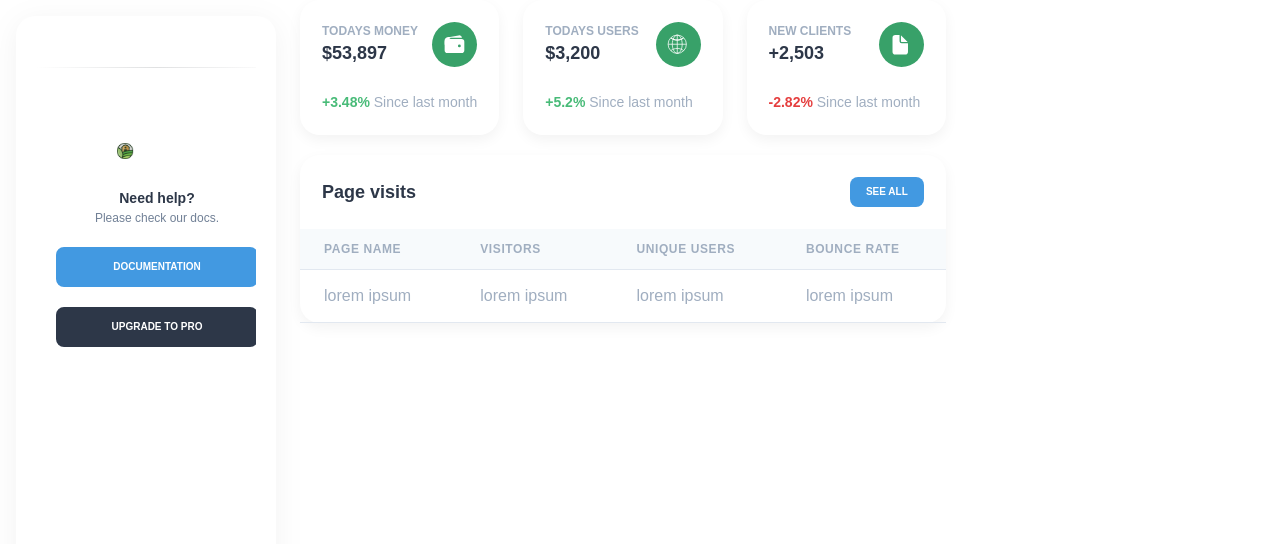
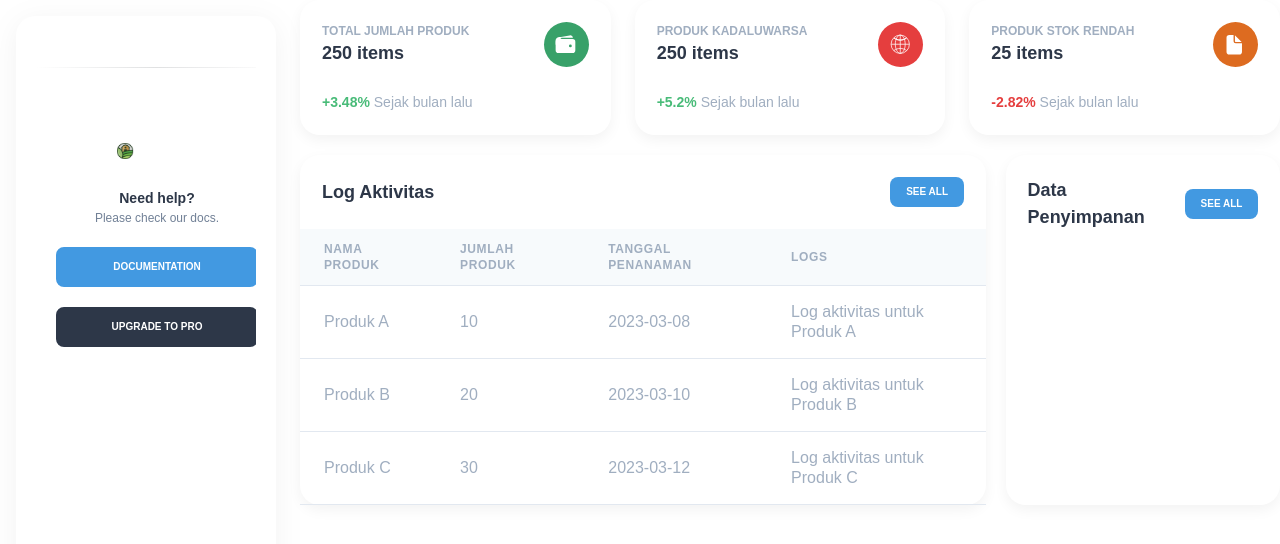
Before and after one commit to aruvin-s/smartfarm, a React (Vite) app: page / in a window 1280 px wide. Shown: the top 544 px of the page. Built offline with nearby package versions, Linux system fonts and the light colour scheme.

Commit message:
update dashboard

```diff
--- a/src/pages/Dashboard.jsx
+++ b/src/pages/Dashboard.jsx
@@ -41,11 +41,13 @@ export default function Dashboard() {
   return (
     <Flex>
       <Sidebar />
-      <Flex direction="column" ml={300}>
+      <Flex direction="column" ml={300} width="80%">
+        <Flex>
           <SimpleGrid
               columns={{ sm: 1, md: 2, xl: 3 }}
               spacing="24px"
               mb="20px"
+              width="100%"
             >
               <Card minH="125px">
                 <Flex direction="column">
@@ -63,7 +65,7 @@ export default function Dashboard() {
                         fontWeight="bold"
                         textTransform="uppercase"
                       >
-                    Todays Money
+                        TOTAL JUMLAH PRODUK
                       </StatLabel>
                       <Flex>
                         <StatNumber
@@ -71,7 +73,7 @@ export default function Dashboard() {
                           color={textColor}
                           fontWeight="bold"
                         >
-                      $53,897
+                          250 items
                         </StatNumber>
                       </Flex>
                     </Stat>
@@ -89,7 +91,7 @@ export default function Dashboard() {
                     <Text as="span" color="green.400" fontWeight="bold">
                       +3.48%{" "}
                     </Text>
-                Since last month
+                    Sejak bulan lalu
                   </Text>
                 </Flex>
               </Card>
@@ -109,7 +111,7 @@ export default function Dashboard() {
                         fontWeight="bold"
                         textTransform="uppercase"
                       >
-                    Todays Users
+                        PRODUK KADALUWARSA
                       </StatLabel>
                       <Flex>
                         <StatNumber
@@ -117,7 +119,7 @@ export default function Dashboard() {
                           color={textColor}
                           fontWeight="bold"
                         >
-                      $3,200
+                          250 items
                         </StatNumber>
                       </Flex>
                     </Stat>
@@ -126,7 +128,7 @@ export default function Dashboard() {
                       as="box"
                       h={"45px"}
                       w={"45px"}
-                  bg={iconBlue}
+                      bg="#E53E3E"
                     >
                       <GlobeIcon h={"24px"} w={"24px"} color={iconBoxInside} />
                     </IconBox>
@@ -135,7 +137,7 @@ export default function Dashboard() {
                     <Text as="span" color="green.400" fontWeight="bold">
                       +5.2%{" "}
                     </Text>
-                Since last month
+                    Sejak bulan lalu
                   </Text>
                 </Flex>
               </Card>
@@ -155,7 +157,7 @@ export default function Dashboard() {
                         fontWeight="bold"
                         textTransform="uppercase"
                       >
-                    New Clients
+                        PRODUK STOK RENDAH
                       </StatLabel>
                       <Flex>
                         <StatNumber
@@ -163,7 +165,7 @@ export default function Dashboard() {
                           color={textColor}
                           fontWeight="bold"
                         >
-                      +2,503
+                          25 items
                         </StatNumber>
                       </Flex>
                     </Stat>
@@ -172,7 +174,7 @@ export default function Dashboard() {
                       as="box"
                       h={"45px"}
                       w={"45px"}
-                  bg={iconBlue}
+                      bg="#DD6B20"
                     >
                       <DocumentIcon h={"24px"} w={"24px"} color={iconBoxInside} />
                     </IconBox>
@@ -181,16 +183,18 @@ export default function Dashboard() {
                     <Text as="span" color="red.500" fontWeight="bold">
                       -2.82%{" "}
                     </Text>
-                Since last month
+                    Sejak bulan lalu
                   </Text>
                 </Flex>
               </Card>
           </SimpleGrid>
-        <Card p='0px' maxW={{ sm: "320px", md: "100%" }}>
+        </Flex>
+        <Flex width="100%" justifyContent="space-between">
+        <Card p='0px' maxW={{ sm: "320px", md: "70%", lg: "70%" }} >
           <Flex direction='column'>
             <Flex align='center' justify='space-between' p='22px'>
               <Text fontSize='lg' color={textColor} fontWeight='bold'>
-                Page visits
+                Log Aktivitas
               </Text>
               <Button variant='primary' maxH='30px'>
                 SEE ALL
@@ -201,37 +205,83 @@ export default function Dashboard() {
                 <Thead>
                   <Tr bg={tableRowColor}>
                     <Th color='gray.400' borderColor={borderColor}>
-                      Page name
+                      Nama Produk
                     </Th>
                     <Th color='gray.400' borderColor={borderColor}>
-                      Visitors
+                      Jumlah Produk
                     </Th>
                     <Th color='gray.400' borderColor={borderColor}>
-                      Unique users
+                      Tanggal Penanaman
                     </Th>
                     <Th color='gray.400' borderColor={borderColor}>
-                      Bounce rate
+                      Logs
                     </Th>
                   </Tr>
                 </Thead>
                 <Tbody>
+                  <Tr key="placeholder">
                     <Td color='gray.400' borderColor={borderColor}>
-                  lorem ipsum
+                      Produk A
                     </Td>
                     <Td color='gray.400' borderColor={borderColor}>
-                  lorem ipsum
+                      10
                     </Td>
                     <Td color='gray.400' borderColor={borderColor}>
-                  lorem ipsum
+                      2023-03-08
                     </Td>
                     <Td color='gray.400' borderColor={borderColor}>
-                  lorem ipsum
+                      Log aktivitas untuk Produk A
                     </Td>
+                  </Tr>
+                  <Tr key="placeholder">
+                    <Td color='gray.400' borderColor={borderColor}>
+                      Produk B
+                    </Td>
+                    <Td color='gray.400' borderColor={borderColor}>
+                      20
+                    </Td>
+                    <Td color='gray.400' borderColor={borderColor}>
+                      2023-03-10
+                    </Td>
+                    <Td color='gray.400' borderColor={borderColor}>
+                      Log aktivitas untuk Produk B
+                    </Td>
+                  </Tr>
+                  <Tr key="placeholder">
+                    <Td color='gray.400' borderColor={borderColor}>
+                      Produk C
+                    </Td>
+                    <Td color='gray.400' borderColor={borderColor}>
+                      30
+                    </Td>
+                    <Td color='gray.400' borderColor={borderColor}>
+                      2023-03-12
+                    </Td>
+                    <Td color='gray.400' borderColor={borderColor}>
+                      Log aktivitas untuk Produk C
+                    </Td>
+                  </Tr>
                 </Tbody>
               </Table>
             </Box>
           </Flex>
         </Card>
+        <Card p='0px' maxW={{ sm: "320px", md: "28%", lg: "28%" }}>
+          <Flex direction='column'>
+            <Flex align='center' justify='space-between' p='22px'>
+              <Text fontSize='lg' color={textColor} fontWeight='bold'>
+                Data Penyimpanan
+              </Text>
+              <Button variant='primary' maxH='30px'>
+                SEE ALL
+              </Button>
+            </Flex>
+            <Box overflow={{ sm: "scroll", lg: "hidden" }}>
+
+            </Box>
+          </Flex>
+        </Card>
+        </Flex>
       </Flex>
     </Flex>
   );
```
Also changed, not shown: src/components/Sidebar/Sidebar.jsx (+41 -143 lines). Lines whose indentation alone changed are shown as unchanged.
